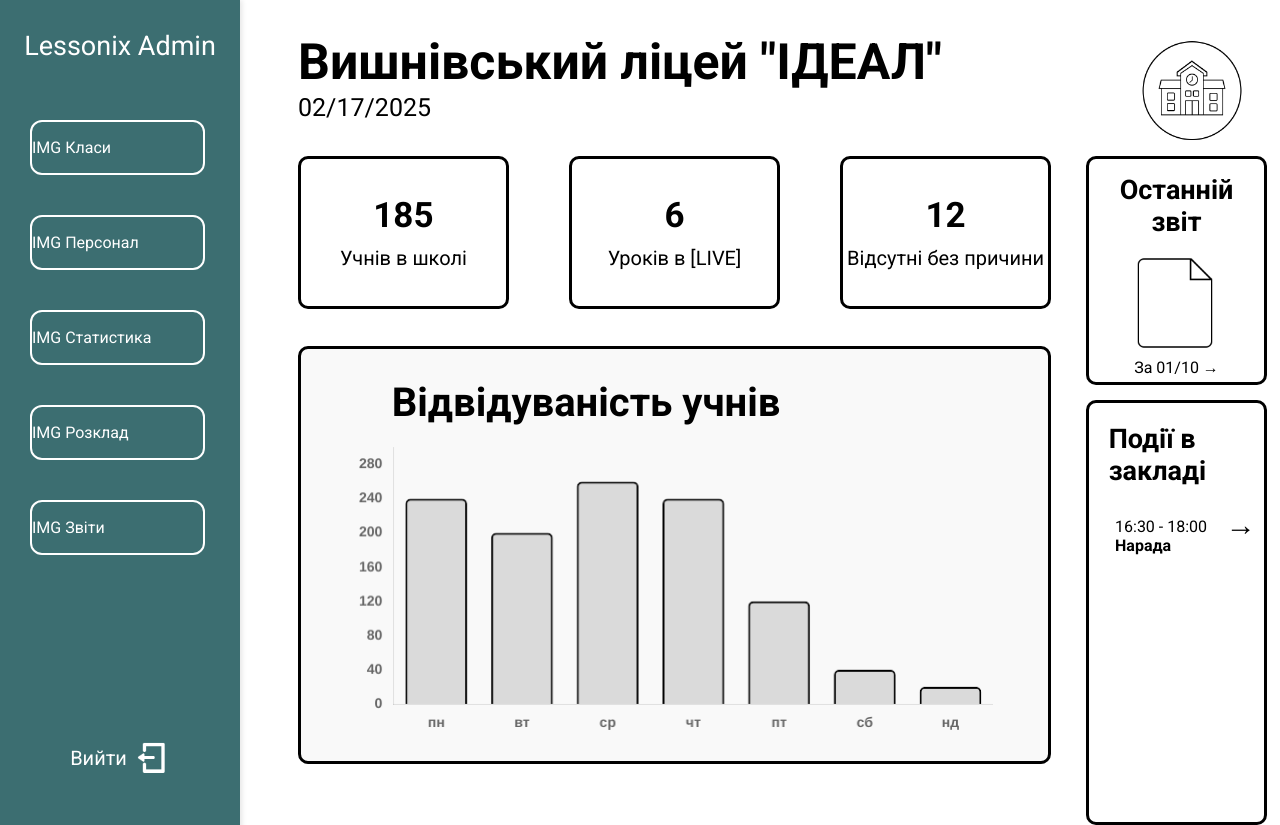
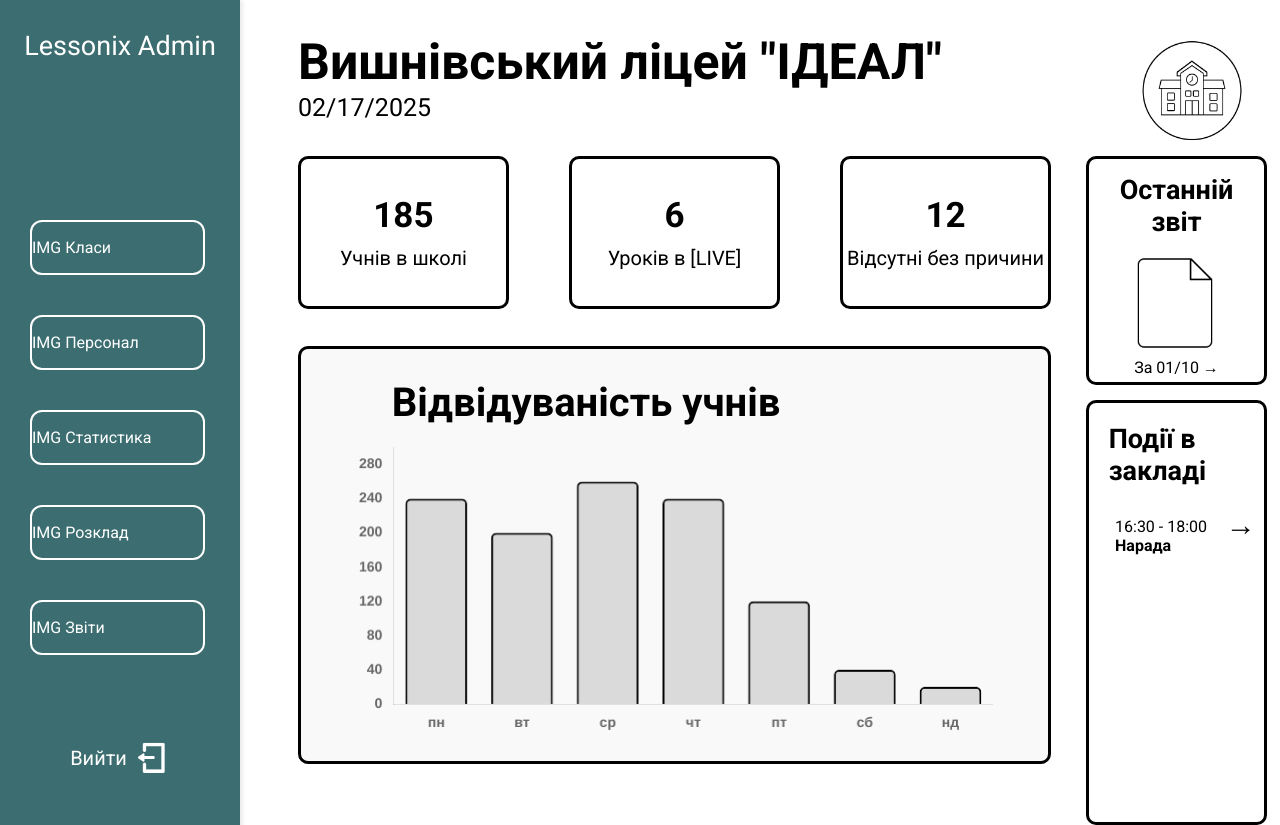
Before and after one commit to andrew-potapenko17/web-lessonixadmin, a Django app: page / in a window 1280 px wide. Run offline with Django 4.2, Linux system fonts and the light colour scheme.

Commit message:
centered link-btns

```diff
--- a/lessonixadmin/static/styles/navbar.css
+++ b/lessonixadmin/static/styles/navbar.css
@@ -37,7 +37,9 @@ a {
 .links-container {
     flex: 0 0 80%;
     height: 100%;
+    margin-top: auto;
 }
+
 
 .classes-link, .personal-link, .statistics-link, .schedule-link, .reports-link {
     width: 171px;
@@ -48,7 +50,12 @@ a {
     margin: 20px 10px 20px 10px;
 }
 
+.classes-link {
+    margin-top: 60%;
+}
+
 .logout-container {
+    flex: 0 0 10%;
     display: flex;
     justify-content: center;
 }
```
